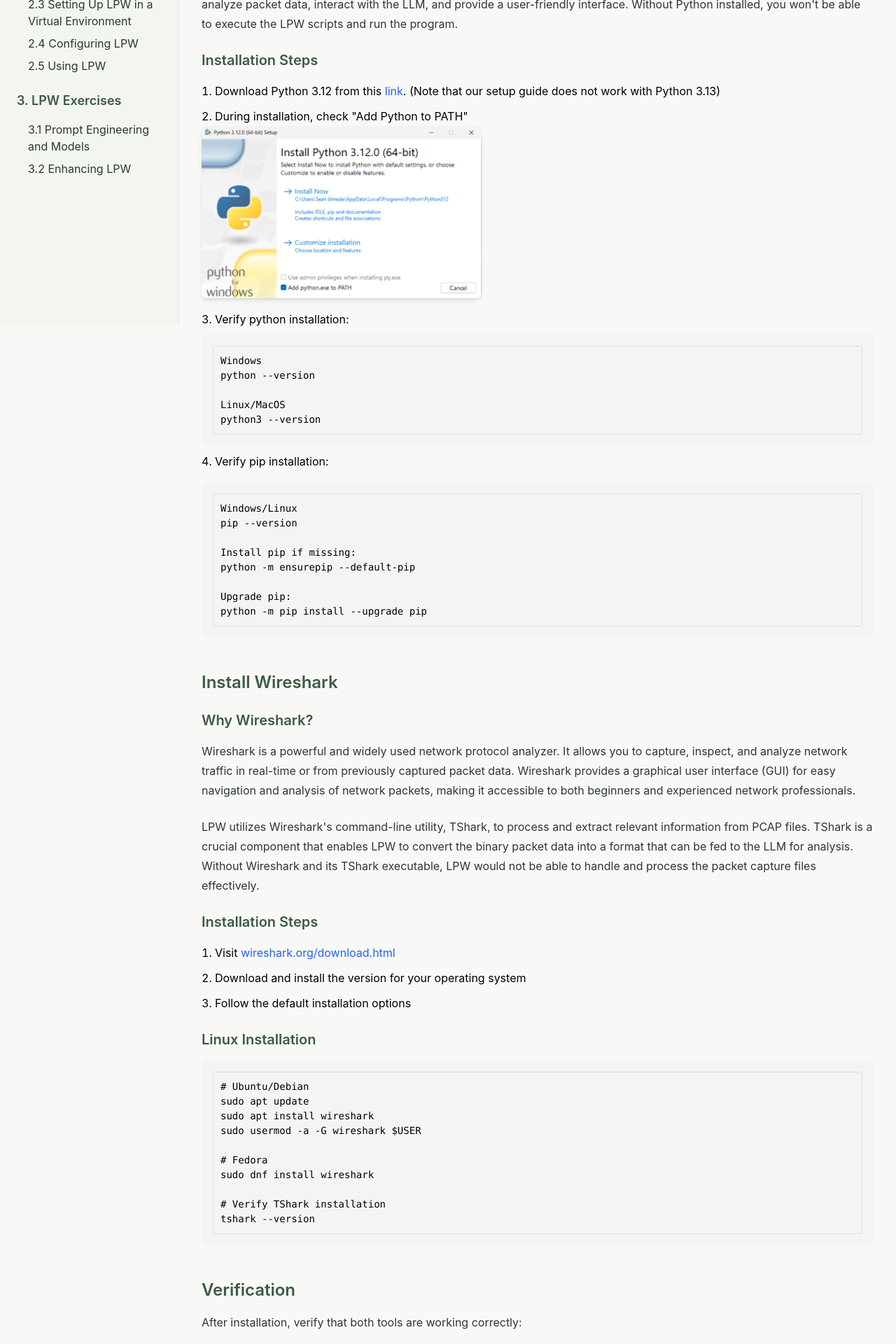
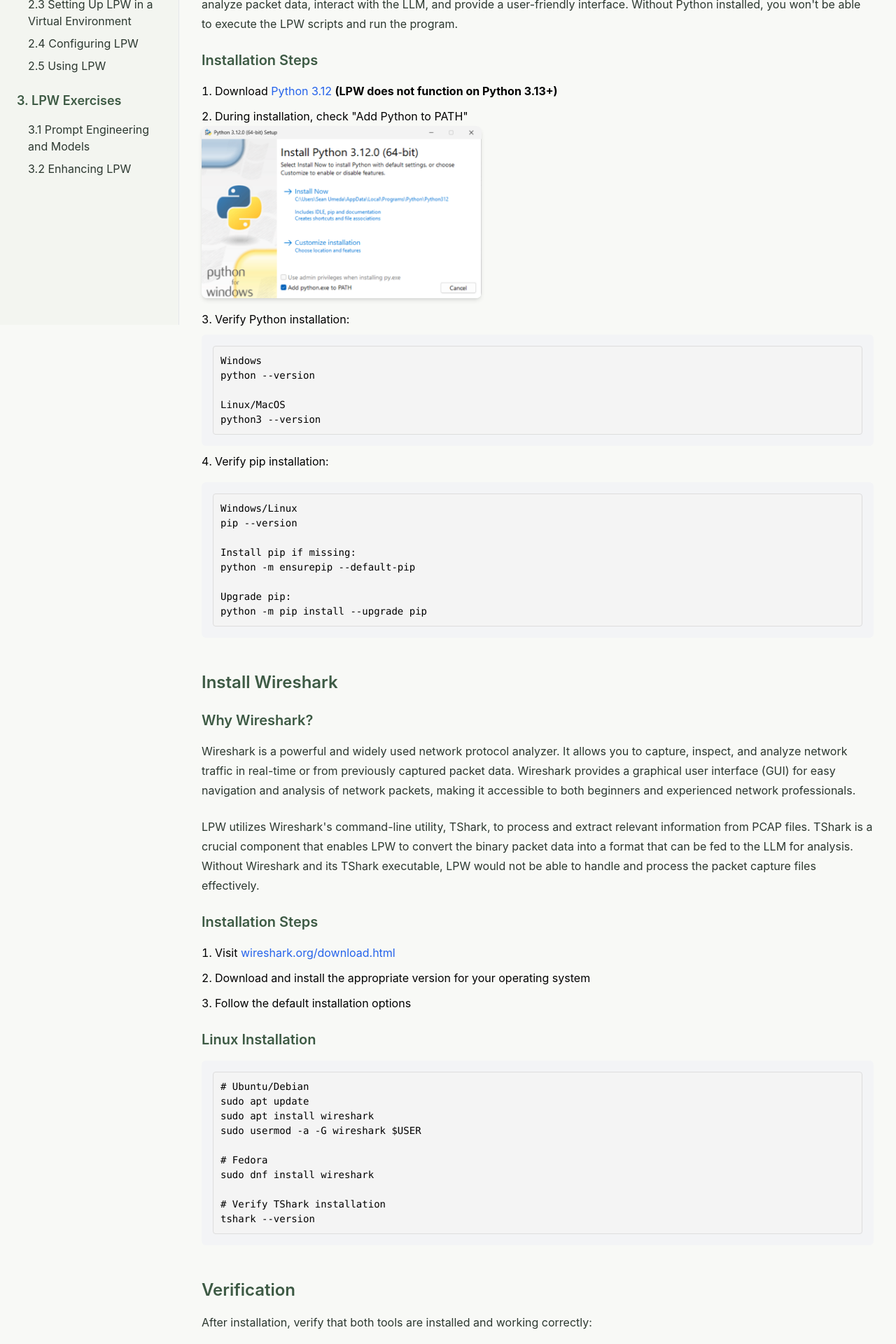
Before and after one commit to jakapop1/aisenseiV2, a React (Create React App) app: page /lpw/python-wireshark in a window 1280 px wide. Shown: the part 400-2320 px from the top of the page at 70% size. Built offline with nearby package versions, Linux system fonts and the light colour scheme.

Commit message:
Some LPW revisions/additions

```diff
--- a/src/pages/lpw/LPWSetup/LPWConfiguration.js
+++ b/src/pages/lpw/LPWSetup/LPWConfiguration.js
@@ -12,7 +12,7 @@
         <section className="mb-8">
           <p className="mb-4 w-[57%]">
             After activating the LPW environment, you'll see the main interface on your localhost browser.
-            The video below will show guide you through some basic setting you are able to change.
+            The video below will guide you through some basic setting you are able to change.
           </p>
           <video className="my-6" width="60%" controls>
             <source src="/videos/lpw_landing_guide.webm" type="video/webm" />
--- a/src/pages/lpw/LPWSetup/LPWPythonWireshark.js
+++ b/src/pages/lpw/LPWSetup/LPWPythonWireshark.js
@@ -30,7 +30,7 @@
             <div>
               <h3 className="text-xl font-semibold mb-3">Installation Steps</h3>
               <ol className="list-decimal list-inside space-y-2">
-                <li>Download Python 3.12 from this <a target='_blank' rel="noreferrer" href="https://www.python.org/downloads/release/python-3120/" className="text-blue-600 hover:underline">link</a>. (Note that our setup guide does not work with Python 3.13)</li>
+                <li>Download <a target='_blank' rel="noreferrer" href="https://www.python.org/downloads/release/python-3120/" className="text-blue-600 hover:underline">Python 3.12</a> <strong>(LPW does not function on Python 3.13+)</strong></li>
                 <li>During installation, check "Add Python to PATH"
                   <img
                     src="/images/python_addtopath.png"
@@ -38,7 +38,7 @@
                     className="mr-6 mb-4 w-[400px] rounded-lg shadow-md"
                   />
                 </li>
-                <li>Verify python installation:</li>
+                <li>Verify Python installation:</li>
 
 
               <CodeBlock code={`Windows
@@ -85,7 +85,7 @@
               <h3 className="text-xl font-semibold mb-3">Installation Steps</h3>
               <ol className="list-decimal list-inside space-y-2">
                 <li>Visit <a target='_blank' rel="noreferrer" href="https://wireshark.org/download.html" className="text-blue-600 hover:underline">wireshark.org/download.html</a></li>
-                <li>Download and install the version for your operating system</li>
+                <li>Download and install the appropriate version for your operating system</li>
                 <li>Follow the default installation options</li>
               </ol>
             </div>
@@ -108,7 +108,7 @@
 
         <section className="mb-8">
           <h2 className="text-2xl font-semibold mb-4">Verification</h2>
-          <p className="mb-4">After installation, verify that both tools are working correctly:</p>
+          <p className="mb-4">After installation, verify that both tools are installed and working correctly:</p>
           <CodeBlock code={`# Python verification
 python -c "import sys; print(sys.version)"
 
--- a/src/pages/lpw/LPWSetup/UsingLPW.js
+++ b/src/pages/lpw/LPWSetup/UsingLPW.js
@@ -45,7 +45,11 @@
           </div>
 
           <div className="mb-8">
-            <h2 className="text-xl font-semibold mb-4">Testing Out LPW</h2>
+            <h2 className="text-xl font-semibold mb-4">Performing Analysis</h2>
+            <p className="mb-4">
+              Finally, the part we've all been waiting for - the analysis! Once the PCAP is uploaded
+              and processed, you will be able to ask the LLM questions about the PCAP using the Chat feature.
+            </p>
             <p className="mb-4">
               Try uploading your own packet capture and asking it a simple prompt like:
               "What is happening in this packet capture" or "Provide a detailed analysis of
@@ -62,7 +66,7 @@
               You may notice that the packet takes a while to be processed and to receive a result
               from - and the result will probably lack many details or provide inaccurate information.
               However, do not worry as we will cover how to obtain better, more accurate results, and
-              even speed up the processing time in the Exercises below.
+              even speed up the processing time in the following exercises.
             </p>
 
             <div className="grid md:grid-cols-2 gap-6">
@@ -77,6 +81,27 @@
                   className="rounded-lg shadow-md mb-4"
               />
             </div>
+
+
+            <h2 className="text-xl font-semibold mb-4">Agentic Insights</h2>
+            <p className="mb-4">
+              An experimental feature that has recently been added to LPW is its ability to provide "agentic insights",
+              which you can find under the Insights tab.
+            </p>
+            <p className="mb-4">
+              This feature will allow you to generate unprompted, comprehensive reports on the packet capture,
+              providing a detailed analysis of the packet capture and any anomalies, allowing you to quickly
+              identify areas of interest and potential threats without the need to prompt the model.
+            </p>
+            <p className="mb-4">
+              Some parts of this report include an overall summary of the packet capture, IP address ranges,
+              network mapping, security recommendations, and more.
+            </p>
+            <img
+                src="/images/lpw-insights.png"
+                alt="Example Prompt 2"
+                className="rounded-lg shadow-md mb-4"
+            />
 
             <b>
               *Note that LPW is not the strongest AI/LLM out there - we are using it
```
Also changed, not shown: public/images/lpw-insights.png (added). Lines whose indentation alone changed are shown as unchanged.
